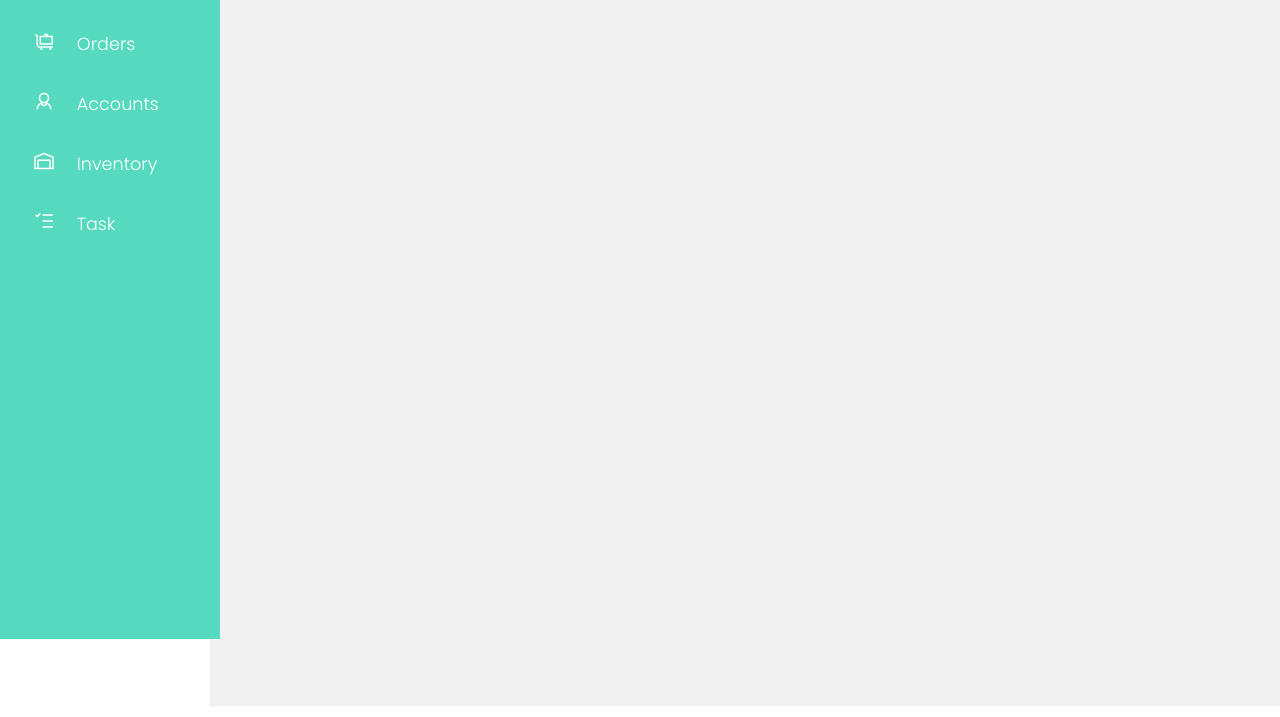
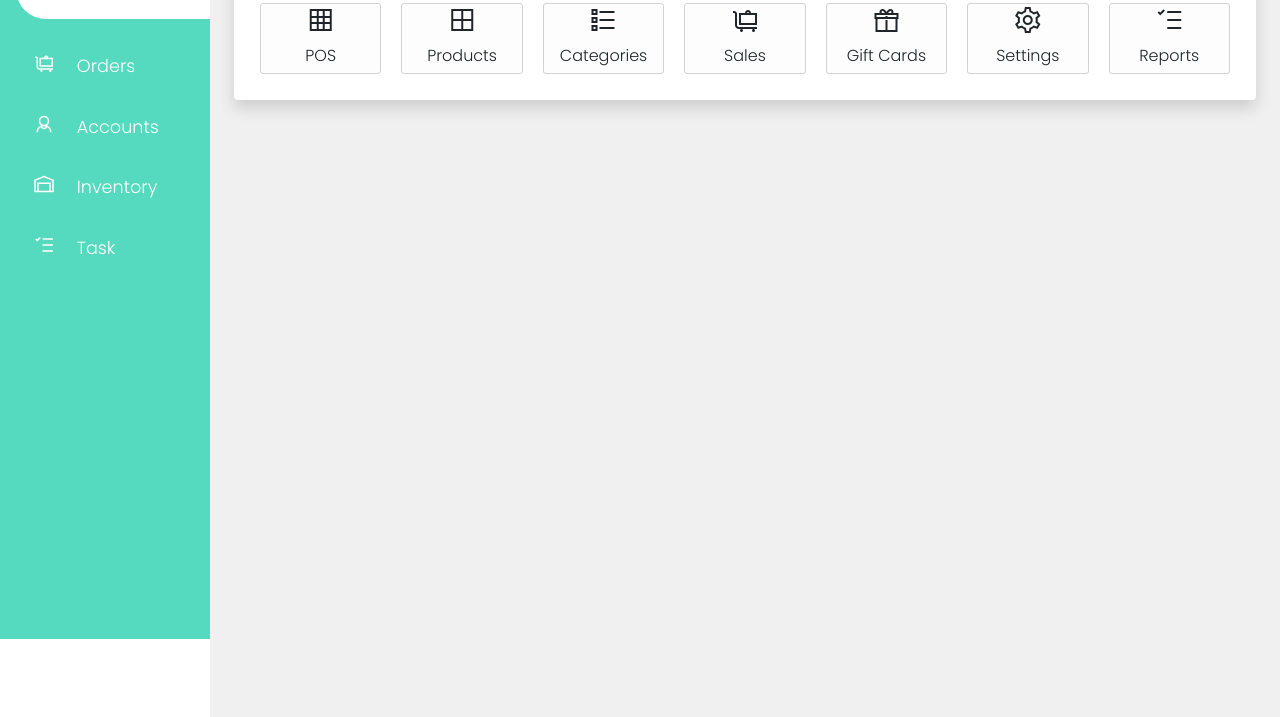
Before and after one commit to Lizzy-brainz/inventory, a plain HTML site: page index.html in a window 1280 px wide. Shown: the part 161-878 px from the top of the page. Drawn offline with nearby package versions, Linux system fonts and the light colour scheme.

Commit message:
Pos implementation in progress

```diff
--- a/css/style.css
+++ b/css/style.css
@@ -9,7 +9,7 @@
   margin: 0;
   box-sizing: border-box;
   list-style-type: none;
-  text-decoration: none;
+  text-decoration: none !important;
 }
 
 body {
@@ -71,7 +71,7 @@ caption {
 }
 
 .sidebar {
-  width: 220px;
+  width: 210px;
   position: fixed;
   height: 100%;
   left: 0;
@@ -121,7 +121,10 @@ caption {
   color: var(--main-color);
   border-radius: 30px 0px 0px 30px;
 }
-
+ol,
+ul {
+  padding-left: 0rem !important;
+}
 /* Toggle icon styling */
 #nav-toggle:checked ~ .main-content {
   margin-left: 70px;
@@ -302,3 +305,38 @@ main {
     display: inline;
   }
 }
+
+/* PRODUCTS */
+
+.quick-link-wrap {
+  /* height: 200px; */
+}
+.quick-link-wrap::before {
+  content: "";
+  height: 5px;
+  display: inline-block;
+  background-color: #56dabf;
+  width: 1600px;
+  margin-top: -1rem;
+}
+.quick-icon {
+  font-size: 2rem;
+  margin-bottom: 10px;
+}
+.quick-link-wrap h5 {
+  font-size: 1rem;
+}
+.quick-link-wrap h3 {
+  font-size: 1rem;
+}
+.links {
+  background-color: #f7f8f84d;
+  /* height: 20px; */
+  margin: 10px;
+  border: 1px solid #d4d1d1;
+  border-radius: 3px;
+  text-align: center;
+  display: flex;
+  flex-direction: column;
+  justify-content: center;
+}
--- a/index.html
+++ b/index.html
@@ -6,6 +6,12 @@
     <meta
       name="viewport"
       content="width=device-width, initial-scale=1,maximum-scale=1"
+    />
+    <link
+      href="https://cdn.jsdelivr.net/npm/bootstrap@5.0.0-beta2/dist/css/bootstrap.min.css"
+      rel="stylesheet"
+      integrity="sha384-BmbxuPwQa2lc/FVzBcNJ7UAyJxM6wuqIj61tLrc4wSX0szH/Ev+nYRRuWlolflfl"
+      crossorigin="anonymous"
     />
     <link
       rel="stylesheet"
@@ -17,6 +23,7 @@
       integrity="sha512-apX8rFN/KxJW8rniQbkvzrshQ3KvyEH+4szT3Sno5svdr6E/CP0QE862yEeLBMUnCqLko8QaugGkzvWS7uNfFQ=="
       crossorigin="anonymous"
     />
+
     <link rel="stylesheet" href="/css/style.css" />
 
     <title>Dashboard</title>
@@ -71,7 +78,40 @@
         </div>
       </header>
       <main>
-        <h1>Homepage</h1>
+        <div class="container">
+          <div class="row shadow p-3 mb-5 bg-body rounded quick-link-wrap">
+            <h3>Quick Links</h3>
+            <div class="col-md links">
+              <i class="las la-table quick-icon"></i>
+              <h5>POS</h5>
+            </div>
+            <div class="col-sm links">
+              <i class="las la-th-large quick-icon"></i>
+              <h5>Products</h5>
+            </div>
+            <div class="col-sm links">
+              <i class="las la-list quick-icon"></i>
+              <h5>Categories</h5>
+            </div>
+            <div class="col-sm links">
+              <i class="las la-dolly-flatbed quick-icon"></i>
+              <h5>Sales</h5>
+            </div>
+            <div class="col-sm links">
+              <i class="las la-gift quick-icon"></i>
+              <h5>Gift Cards</h5>
+            </div>
+            <div class="col-sm links">
+              <i class="las la-cog quick-icon"></i>
+              <h5>Settings</h5>
+            </div>
+            <div class="col-sm links">
+              <i class="las la-tasks quick-icon"></i>
+              <h5>Reports</h5>
+            </div>
+            <!-- <div class="col-2 col-sm-2">Col 2</div> -->
+          </div>
+        </div>
       </main>
     </div>
   </body>
```
Also changed, not shown: Accounts.html (+4 -0 lines), Inventory.html (+6 -0 lines), Orders.html (+6 -0 lines), Task.html (+6 -0 lines), img/Quick_link.png (added).
